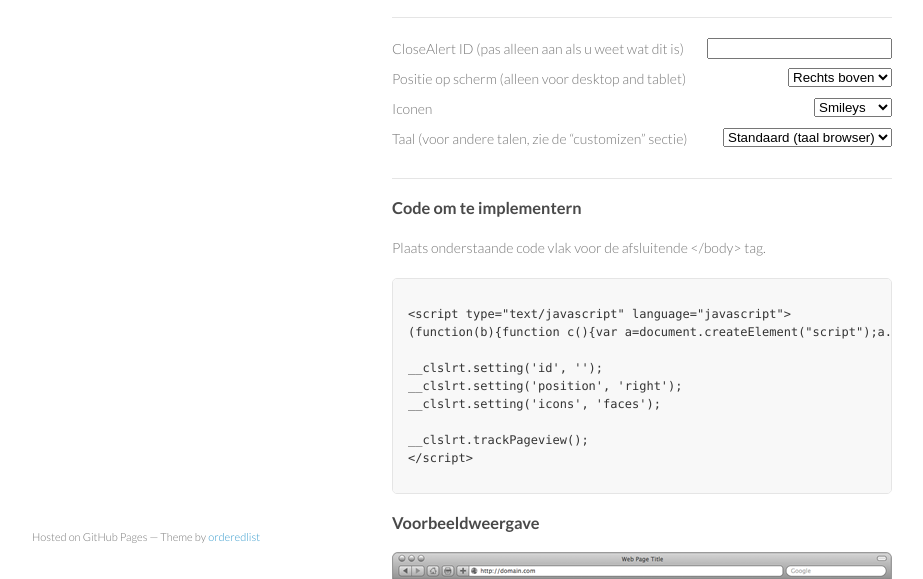
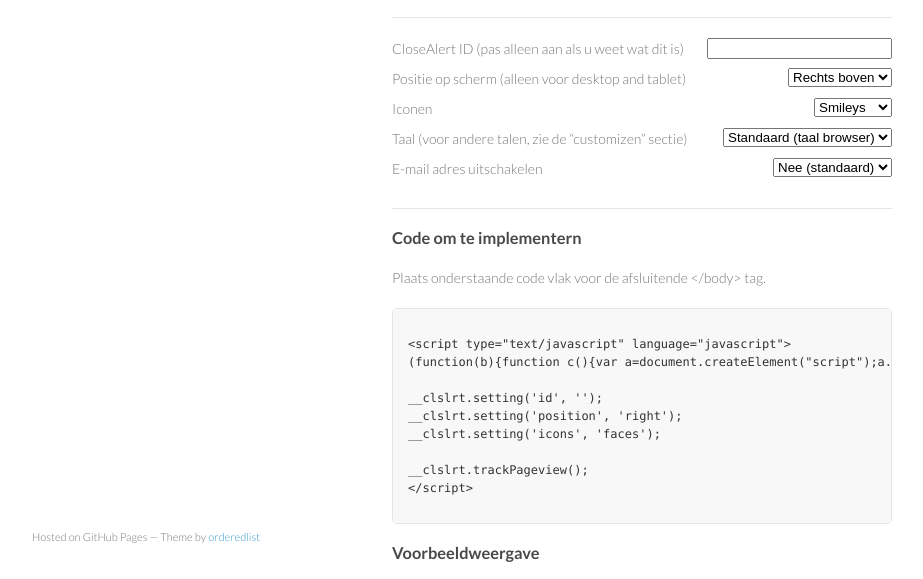
Before and after one commit to closealert/closealert.github.io, a plain HTML site: page web/index.html in a window 1280 px wide. Shown: the part 184-763 px from the top of the page, without its empty margins (178-1101 px from the left). Drawn offline with nearby package versions, Linux system fonts and the light colour scheme.

Commit message:
Added setting for disabeling e-mail

```diff
--- a/javascripts/docs.js
+++ b/javascripts/docs.js
@@ -15,7 +15,7 @@
 
       $('#'+settingInputElementId+'-output').show();
       if(value!=='default')
-        $('#'+settingInputElementId+'-output').html("\n__clslrt.setting('"+settingInputElementId.replace('setting-','')+"', '"+value+"');");
+        $('#'+settingInputElementId+'-output').html("\n__clslrt.setting('"+settingInputElementId.replace('setting-','')+"', " + (value!=='true' ? "'"+value+"'" : value)+");");
       else
         $('#'+settingInputElementId+'-output').hide();
     }
@@ -28,5 +28,6 @@
     updateSetting('setting-icons');
     updateSetting('setting-language');
     updateSetting('setting-position');
+    updateSetting('setting-noemail');
   });
 })(jQuery);
--- a/web/index.html
+++ b/web/index.html
@@ -66,6 +66,13 @@
               Taal (voor andere talen, zie de <q>customizen</q> sectie)
             </label>
 
+            <label>
+              <select id="setting-noemail">
+                <option value="default">Nee (standaard)</option>
+                <option value="true">Uitschakelen</option>
+              </select>
+              E-mail adres uitschakelen
+            </label>
             </form>
           </p>
           <hr />
@@ -76,7 +83,7 @@
           <pre><code>
 &lt;script type="text/javascript" language="javascript"&gt;
 (function(b){function c(){var a=document.createElement("script");a.type="text/javascript";a.async=!0;a.src=("https:"==b.location.protocol?"https:":"http:")+"//analytics.closealert.com/s/ws/v2/ca.js";document.getElementsByTagName("body")[0].appendChild(a)}var a={q:[],c:function(b){return function(){a.q.push([b,arguments])}}};a.setting=a.c("setting");a.feedbackParam=a.c("feedbackParam");a.trackPageview=a.c("trackPageview");a.locale=a.c("locale");b.__clslrt=a;b.attachEvent?b.attachEvent("onload",c):b.addEventListener("load",c,!1)})(window);
-<span id="setting-id-output">__clslrt.setting('id', '32vR49');</span><span id="setting-position-output">__clslrt.setting('position', 'right');</span><span id="setting-language-output">__clslrt.setting('language', 'nl');</span><span id="setting-icons-output">__clslrt.setting('icons', 'faces');</span>
+<span id="setting-id-output">__clslrt.setting('id', '32vR49');</span><span id="setting-position-output">__clslrt.setting('position', 'right');</span><span id="setting-language-output">__clslrt.setting('language', 'nl');</span><span id="setting-icons-output">__clslrt.setting('icons', 'faces');</span><span id="setting-noemail-output">__clslrt.setting('noemail', true);</span>
 
 __clslrt.trackPageview();
 &lt;/script&gt;
```
